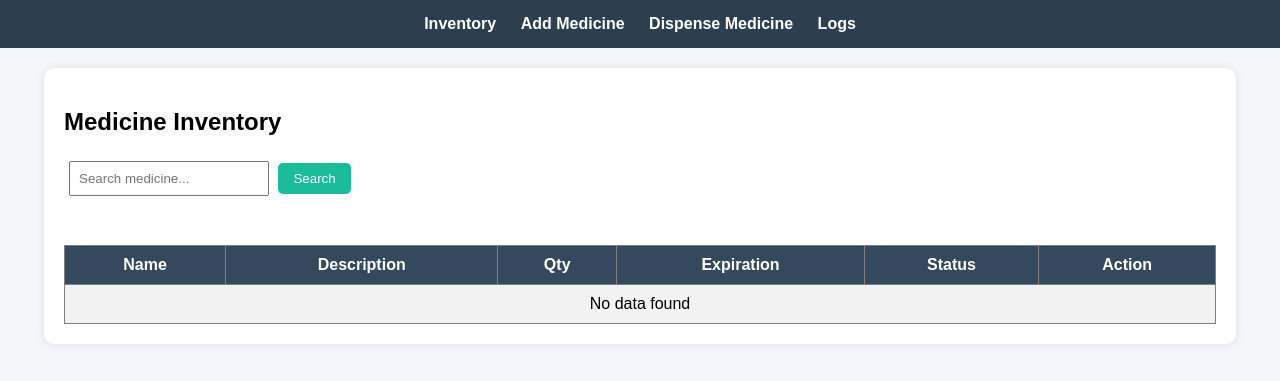
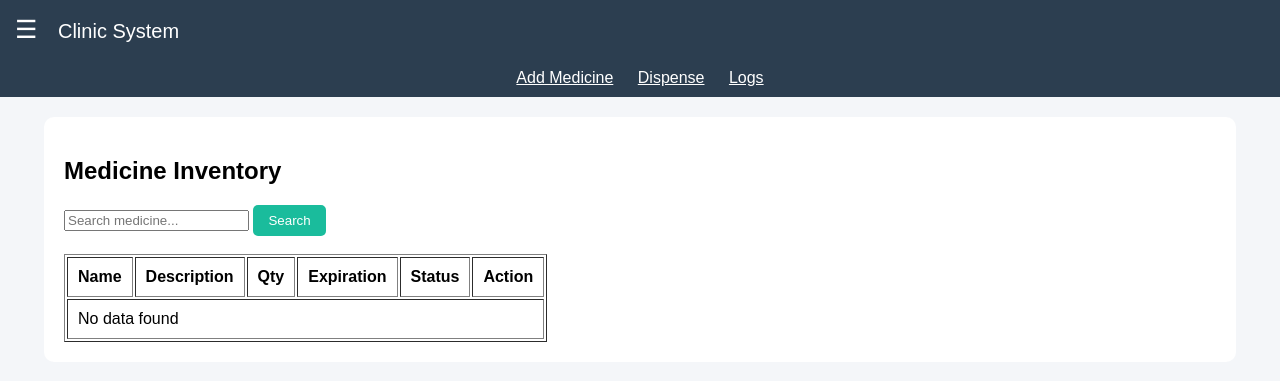
Before and after one commit to JonardPasilan/Clinic_Inventory_System, a PHP site: page / in a window 1280 px wide. Shown: the top 381 px of the page. Run offline with PHP 8.4, Linux system fonts and the light colour scheme; data that the repository does not hold is empty.

Commit message:
Updated the system

```diff
--- a/dispense.php
+++ b/dispense.php
@@ -64,6 +64,11 @@ button:hover{
 }
 </style>
 
+<div class="nav" style="background:#2c3e50; padding:10px; text-align:center;">
+    <a href="add.php" style="color:white; margin:10px;">Add Medicine</a>
+    <a href="dispense.php" style="color:white; margin:10px;">Dispense</a>
+    <a href="logs.php" style="color:white; margin:10px;">Logs</a>
+</div>
 <div class="container">
     <h2>Dispense Medicine</h2>
 
--- a/header.php
+++ b/header.php
@@ -1,58 +1,60 @@
+<!DOCTYPE html>
+<html>
+<head>
 <style>
+
 body {
     font-family: Arial, sans-serif;
     background: #f4f6f9;
     margin: 0;
 }
 
-/* NAVBAR */
-.nav {
+/* TOP BAR */
+.topbar {
     background: #2c3e50;
+    color: white;
     padding: 15px;
-    text-align: center;
+    font-size: 20px;
 }
 
-.nav a {
+/* HAMBURGER */
+.menu-btn {
+    cursor: pointer;
+    font-size: 25px;
+    margin-right: 15px;
+}
+
+/* SIDEBAR */
+.sidebar {
+    height: 100%;
+    width: 0;
+    position: fixed;
+    background: #34495e;
+    overflow-x: hidden;
+    transition: 0.3s;
+    padding-top: 60px;
+}
+
+/* SIDEBAR LINKS */
+.sidebar a {
+    padding: 12px;
+    display: block;
     color: white;
-    margin: 10px;
     text-decoration: none;
     font-weight: bold;
 }
 
-.nav a:hover {
-    color: #1abc9c;
+.sidebar a:hover {
+    background: #1abc9c;
 }
 
-/* CONTAINER */
+/* CONTENT */
 .container {
     width: 90%;
     margin: 20px auto;
     background: white;
     padding: 20px;
     border-radius: 10px;
-    box-shadow: 0px 0px 10px rgba(0,0,0,0.1);
-}
-
-/* TABLE */
-table {
-    width: 100%;
-    border-collapse: collapse;
-    margin-top: 10px;
-}
-
-th {
-    background: #34495e;
-    color: white;
-    padding: 10px;
-}
-
-td {
-    padding: 10px;
-    text-align: center;
-}
-
-tr:nth-child(even) {
-    background: #f2f2f2;
 }
 
 /* BUTTON */
@@ -62,24 +64,34 @@ button {
     background: #1abc9c;
     color: white;
     border-radius: 5px;
-    cursor: pointer;
 }
 
 button:hover {
     background: #16a085;
 }
 
-/* INPUT */
-input, select {
-    padding: 8px;
-    margin: 5px;
-    width: 200px;
+</style>
+</head>
+
+<body>
+
+<div class="topbar">
+    <span class="menu-btn" onclick="openMenu()">☰</span>
+    Clinic System
+</div>
+
+<div id="sidebar" class="sidebar">
+    <a href="index.php">Medicine Inventory</a>
+    <a href="employees.php">Employees</a>
+</div>
+
+<script>
+function openMenu() {
+    let s = document.getElementById("sidebar");
+    if(s.style.width === "200px"){
+        s.style.width = "0";
+    } else {
+        s.style.width = "200px";
+    }
 }
-</style>
-
-<div class="nav">
-    <a href="index.php">Inventory</a>
-    <a href="add.php">Add Medicine</a>
-    <a href="dispense.php">Dispense Medicine</a>
-    <a href="logs.php">Logs</a>
-</div>
+</script>
--- a/index.php
+++ b/index.php
@@ -1,5 +1,14 @@
 <?php
 include 'header.php';
+?>
+
+<div class="nav" style="background:#2c3e50; padding:10px; text-align:center;">
+    <a href="add.php" style="color:white; margin:10px;">Add Medicine</a>
+    <a href="dispense.php" style="color:white; margin:10px;">Dispense</a>
+    <a href="logs.php" style="color:white; margin:10px;">Logs</a>
+</div>
+
+<?php
 include 'db.php';
 ?>
 
@@ -60,6 +69,7 @@ if($r && $r->num_rows > 0){
             $status = "<span style='color:green;'>OK</span>";
         }
 
+
         echo "<tr>
                 <td>{$row['name']}</td>
                 <td>{$row['label']}</td>
--- a/logs.php
+++ b/logs.php
@@ -1,6 +1,11 @@
 <?php include 'db.php';
       include 'header.php'; ?>
 
+<div class="nav" style="background:#2c3e50; padding:10px; text-align:center;">
+    <a href="add.php" style="color:white; margin:10px;">Add Medicine</a>
+    <a href="dispense.php" style="color:white; margin:10px;">Dispense</a>
+    <a href="logs.php" style="color:white; margin:10px;">Logs</a>
+</div>
 <h2>Release History</h2>
 
 <table border="1">
@@ -10,6 +15,7 @@
     <th>Action</th>
     <th>Date</th>
 </tr>
+
 
 <?php
 $r = $conn->query("
```
Also changed, not shown: add.php (+7 -0 lines), add_employee.php (added, +38 -0 lines), employees.php (added, +41 -0 lines), insert_employee.php (added, +21 -0 lines). Lines whose indentation alone changed are shown as unchanged.
